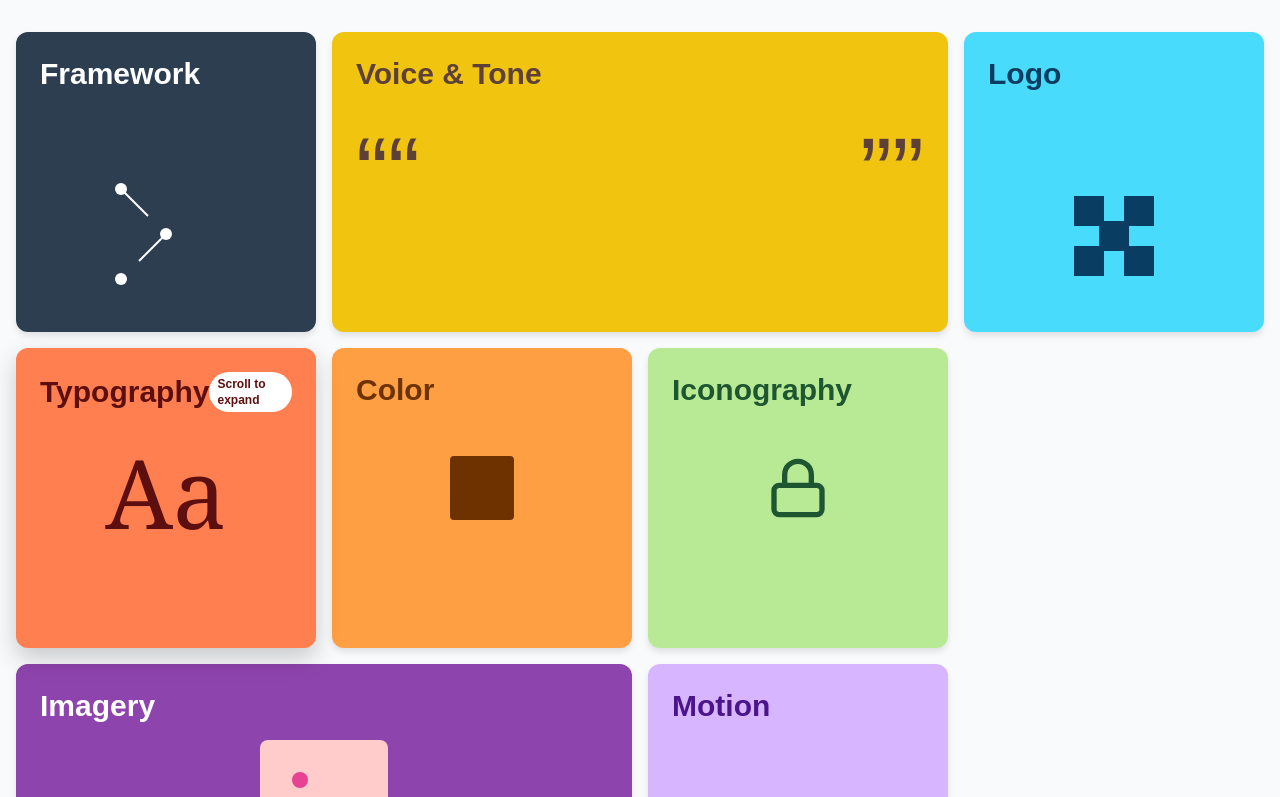
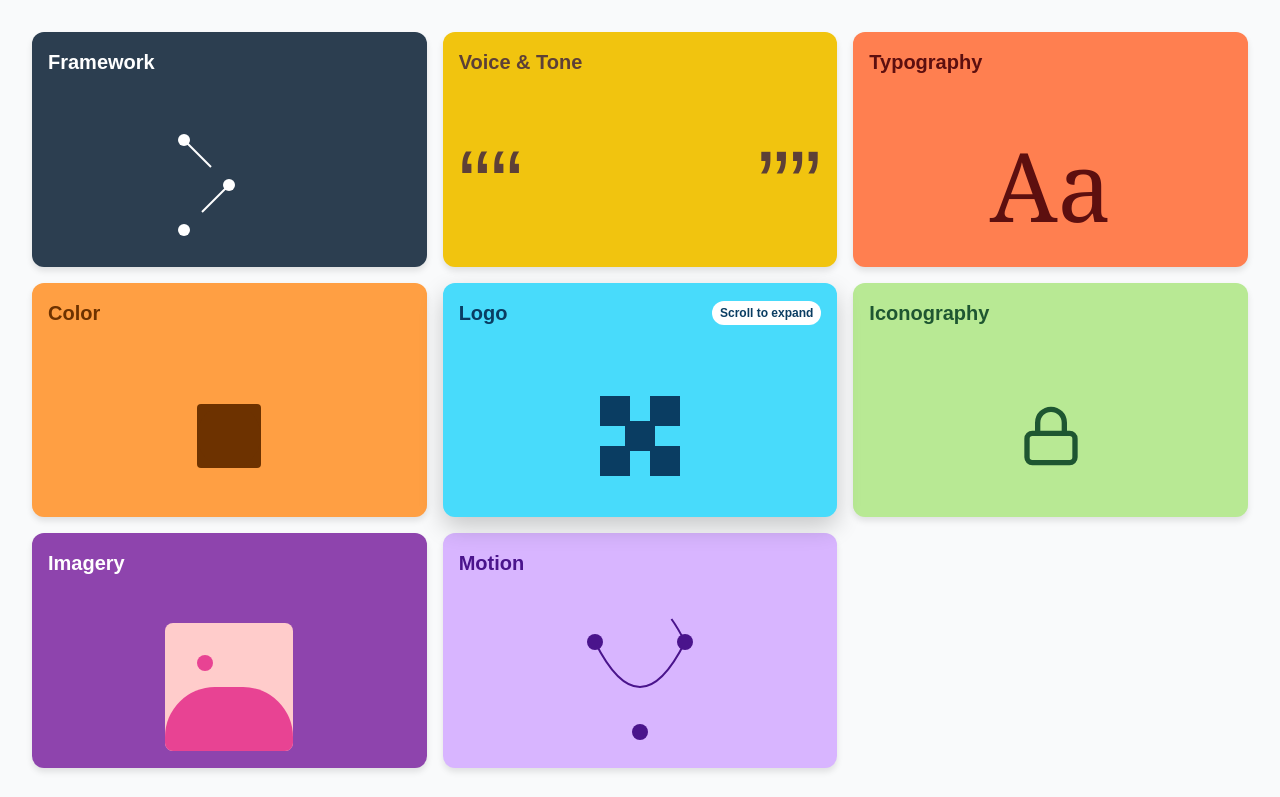
Before and after one commit to kakashihatakesh6/dropbox-ui, a Next.js app: page /home in a window 1280 px wide. Shown: the top 797 px of the page. Built offline with nearby package versions, Linux system fonts and the light colour scheme.

Commit message:
feat: added full functionality

```diff
--- a/src/components/design-system.tsx
+++ b/src/components/design-system.tsx
@@ -9,7 +9,7 @@ import { LockIcon, UnlockIcon, MoonIcon, PaletteIcon, TypeIcon, RefreshCwIcon }
 export default function DesignSystem() {
   const [expandedItem, setExpandedItem] = useState<string | null>(null)
   const [hoveredItem, setHoveredItem] = useState<string | null>(null)
-  const [centerItem, setCenterItem] = useState<string | null>(null)
+  const [centerItem, setCenterItem] = useState<string | null>("logo")  // Default center item
   const [scrollAmount, setScrollAmount] = useState<Record<string, number>>({})
   const containerRef = useRef<HTMLDivElement>(null)
   const itemRefs = useRef<Record<string, HTMLDivElement | null>>({})
@@ -19,44 +19,18 @@ export default function DesignSystem() {
   useEffect(() => {
     const calculateCenterItem = () => {
       if (!containerRef.current) return
-
-      const containerRect = containerRef.current.getBoundingClientRect()
-      const containerCenter = containerRect.top + containerRect.height / 2
-
-      let closestItem = null
-      let closestDistance = Infinity
-
-      // Find the item closest to the center
-      Object.entries(itemRefs.current).forEach(([itemId, element]) => {
-        if (!element) return
-
-        const rect = element.getBoundingClientRect()
-        const itemCenter = rect.top + rect.height / 2
-        const distance = Math.abs(containerCenter - itemCenter)
-
-        if (distance < closestDistance) {
-          closestDistance = distance
-          closestItem = itemId
-        }
-      })
-
-      setCenterItem(closestItem)
+      setCenterItem("logo") // Force logo to be the center item
     }
 
     calculateCenterItem()
 
     const handleScroll = () => {
-      calculateCenterItem()
+      // Keep logo as center item, but track scroll for expansion
 
       // Clear previous timeout
       if (scrollTimeoutRef.current) {
         clearTimeout(scrollTimeoutRef.current)
       }
-
-      // Set a new timeout
-      scrollTimeoutRef.current = setTimeout(() => {
-        calculateCenterItem()
-      }, 150)
     }
 
     window.addEventListener('scroll', handleScroll)
@@ -80,9 +54,10 @@ export default function DesignSystem() {
     // Update scroll amount for this item
     setScrollAmount((prev) => {
       const currentAmount = prev[item] || 0
-      const newAmount = Math.max(0, Math.min(100, currentAmount + (e.deltaY > 0 ? 5 : -5)))
+      // Make scrolling more gradual for smoother expansion
+      const newAmount = Math.max(0, Math.min(100, currentAmount + (e.deltaY > 0 ? 2.5 : -2.5)))
 
-      // If scroll reaches threshold, expand the item
+      // Only expand fully when we reach the threshold
       if (newAmount >= 100 && expandedItem !== item) {
         setExpandedItem(item)
       } else if (newAmount <= 0 && expandedItem === item) {
@@ -117,23 +92,37 @@ export default function DesignSystem() {
   // Get expansion scale for an item (0-1)
   const getExpansionScale = (item: string) => {
     if (expandedItem === item) return 1
-    if (item === centerItem) return (scrollAmount[item] || 0) / 100
-    if (item === hoveredItem) return 0.5 // Partial animation on hover
+    if (item === centerItem) {
+      // Center item expansion is now handled by the more complex animation in the JSX
+      return ((centerItem && scrollAmount[centerItem]) || 0) / 100
+    }
+    if (item === hoveredItem && !scrollAmount[centerItem || '']) return 0.5 // Only show hover animation when not scrolling
     return 0
   }
 
   // Get opacity for items
   const getItemOpacity = (item: string) => {
-    if (expandedItem && expandedItem !== item) return 0.5
+    // When an item is fully expanded, make other items completely invisible
+    if (expandedItem && expandedItem !== item) return 0
+    // Fade out other items as center expands
+    if (item !== centerItem && centerItem && typeof scrollAmount[centerItem] === 'number' && scrollAmount[centerItem] > 0) {
+      return Math.max(0.2, 1 - scrollAmount[centerItem] / 100 * 0.8)
+    }
     return 1
   }
 
   // Get size for an item based on hover/center/expanded state
   const getItemSize = (item: string) => {
     if (expandedItem === item) return 1.1
-    if (item === centerItem) return 1 + (scrollAmount[centerItem] || 0) / 100 * 0.1
-    if (item === hoveredItem) return 1.05
-    return 1
+    if (item === centerItem) {
+      // Make center item grow more substantially during scroll
+      return 1 + ((centerItem && scrollAmount[centerItem]) || 0) / 100 * 0.3
+    }
+    if (item === hoveredItem && !scrollAmount[centerItem || '']) return 1.05
+    // Make other items shrink as center expands
+    return item !== centerItem && centerItem && typeof scrollAmount[centerItem] === 'number'
+      ? Math.max(0.6, 1 - (scrollAmount[centerItem]) / 100 * 0.4)
+      : 1
   }
 
   // Get z-index for proper layering
@@ -151,7 +140,6 @@ export default function DesignSystem() {
       title: "Framework",
       bgColor: "#2c3e50",
       textColor: "white",
-      span: "col-span-1",
       content: (
         <div className="h-full flex items-center justify-center">
           {hoveredItem === "framework" ? (
@@ -225,9 +213,8 @@ export default function DesignSystem() {
       title: "Voice & Tone",
       bgColor: "#f1c40f",
       textColor: "#5d4037",
-      span: "md:col-span-2",
       content: (
-        <div className="flex justify-between items-center h-32">
+        <div className="flex justify-between items-center h-full">
           {hoveredItem === "voice" ? (
             <motion.div
               className="flex flex-col items-center justify-center w-full space-y-2"
@@ -309,9 +296,8 @@ export default function DesignSystem() {
       title: "Logo",
       bgColor: "#48dbfb",
       textColor: "#0a3d62",
-      span: "md:row-span-2",
       content: (
-        <div className="flex justify-center items-center h-64">
+        <div className="flex justify-center items-center h-full">
           {hoveredItem === "logo" ? (
             <motion.div
               initial={{ opacity: 0 }}
@@ -399,9 +385,8 @@ export default function DesignSystem() {
       title: "Typography",
       bgColor: "#ff7f50",
       textColor: "#5d0f0f",
-      span: "col-span-1",
       content: (
-        <div className="flex justify-center items-center h-32">
+        <div className="flex justify-center items-center h-full">
           {hoveredItem === "typography" ? (
             <motion.div
               initial={{ opacity: 0, rotate: -90 }}
@@ -450,9 +435,8 @@ export default function DesignSystem() {
       title: "Color",
       bgColor: "#ff9f43",
       textColor: "#6d3200",
-      span: "md:col-span-2 lg:col-span-1",
       content: (
-        <div className="flex justify-center items-center h-32 relative">
+        <div className="flex justify-center items-center h-full relative">
           {hoveredItem === "color" ? (
             <motion.div
               initial={{ opacity: 0, scale: 0.5 }}
@@ -530,9 +514,8 @@ export default function DesignSystem() {
       title: "Iconography",
       bgColor: "#b8e994",
       textColor: "#1e5631",
-      span: "col-span-1",
       content: (
-        <div className="flex justify-center items-center h-32">
+        <div className="flex justify-center items-center h-full">
           <motion.div
             animate={{
               scale: 1 + 0.5 * getExpansionScale("iconography"),
@@ -596,9 +579,8 @@ export default function DesignSystem() {
       title: "Imagery",
       bgColor: "#8e44ad",
       textColor: "white",
-      span: "md:col-span-2",
       content: (
-        <div className="flex justify-center items-center h-32">
+        <div className="flex justify-center items-center h-full">
           {hoveredItem === "imagery" ? (
             <motion.div
               initial={{ opacity: 0, scale: 0.5 }}
@@ -656,9 +638,8 @@ export default function DesignSystem() {
       title: "Motion",
       bgColor: "#d8b5ff",
       textColor: "#4a148c",
-      span: "col-span-1",
       content: (
-        <div className="flex justify-center items-center h-64">
+        <div className="flex justify-center items-center h-full">
           {hoveredItem === "motion" ? (
             <motion.div
               initial={{ opacity: 0 }}
@@ -768,17 +749,80 @@ export default function DesignSystem() {
   ]
 
   return (
-    <div className="w-full min-h-screen bg-gray-50 py-8 px-4" ref={containerRef}>
-      <div className="grid grid-cols-1 md:grid-cols-3 lg:grid-cols-4 gap-4 max-w-7xl mx-auto">
-        {items.map((item) => (
+    <div className="w-full h-screen bg-gray-50 flex items-center justify-center overflow-hidden" ref={containerRef}>
+      <div className="grid grid-cols-3 grid-rows-3 gap-4 h-full w-full max-h-screen max-w-screen p-8">
+        {items.map((item) => {
+          // Set grid positions to create a 3x3 grid with logo in center
+          let gridPosition = "";
+          switch(item.id) {
+            case "framework":
+              gridPosition = "col-start-1 col-end-2 row-start-1 row-end-2";
+              break;
+            case "voice":
+              gridPosition = "col-start-2 col-end-3 row-start-1 row-end-2";
+              break;
+            case "logo": // Center item
+              gridPosition = "col-start-2 col-end-3 row-start-2 row-end-3";
+              break;
+            case "typography":
+              gridPosition = "col-start-3 col-end-4 row-start-1 row-end-2";
+              break;
+            case "color":
+              gridPosition = "col-start-1 col-end-2 row-start-2 row-end-3";
+              break;
+            case "iconography":
+              gridPosition = "col-start-3 col-end-4 row-start-2 row-end-3";
+              break;
+            case "imagery":
+              gridPosition = "col-start-1 col-end-2 row-start-3 row-end-4";
+              break;
+            case "motion":
+              gridPosition = "col-start-2 col-end-3 row-start-3 row-end-4";
+              break;
+            default:
+              gridPosition = "col-start-3 col-end-4 row-start-3 row-end-4";
+          }
+
+          // Calculate position offset for moving items away from center
+          const positionOffset = centerItem && typeof scrollAmount[centerItem] === 'number' && scrollAmount[centerItem] > 0
+            ? (() => {
+                if (item.id === centerItem) return { x: 0, y: 0 };
+
+                const moveOutFactor = scrollAmount[centerItem] / 100 * 100;
+
+                // Explicitly use the id as a string to avoid TypeScript errors
+                const id = item.id;
+                switch(id) {
+                  case "framework": // top-left
+                    return { x: -moveOutFactor, y: -moveOutFactor };
+                  case "voice": // top-center
+                    return { x: 0, y: -moveOutFactor };
+                  case "typography": // top-right
+                    return { x: moveOutFactor, y: -moveOutFactor };
+                  case "color": // middle-left
+                    return { x: -moveOutFactor, y: 0 };
+                  case "iconography": // middle-right
+                    return { x: moveOutFactor, y: 0 };
+                  case "imagery": // bottom-left
+                    return { x: -moveOutFactor, y: moveOutFactor };
+                  case "motion": // bottom-center
+                    return { x: 0, y: moveOutFactor };
+                  default: // bottom-right
+                    return { x: moveOutFactor, y: moveOutFactor };
+                }
+              })()
+            : { x: 0, y: 0 };
+
+          return (
             <motion.div
               key={item.id}
               ref={(el: HTMLDivElement | null) => { itemRefs.current[item.id] = el }}
-            className={`bg-[${item.bgColor}] text-[${item.textColor}] p-6 overflow-hidden relative rounded-xl shadow-lg ${item.span}`}
+              className={`bg-[${item.bgColor}] text-[${item.textColor}] p-4 overflow-hidden relative rounded-xl shadow-lg ${gridPosition} transition-colors`}
               animate={{
-              height: expandedItem === item.id ? 500 : 300,
                 opacity: getItemOpacity(item.id),
                 scale: getItemSize(item.id),
+                x: positionOffset.x,
+                y: positionOffset.y,
                 zIndex: getZIndex(item.id),
                 backgroundColor: hoveredItem === item.id ? '#000000' : item.bgColor,
                 color: hoveredItem === item.id ? '#ffffff' : item.textColor,
@@ -787,19 +831,33 @@ export default function DesignSystem() {
                   : "0 4px 6px rgba(0,0,0,0.1)",
                 // When fully expanded, make it take more space
                 ...(expandedItem === item.id && {
-                gridColumn: "1 / -1", // Span all columns
-                height: 600,
+                  position: "fixed",
+                  top: 0,
+                  left: 0,
+                  x: 0,
+                  y: 0,
+                  width: "100vw",
+                  height: "100vh",
+                  borderRadius: 0,
+                  zIndex: 50
+                }),
+                // Apply intermediate expansion states for center item during scroll
+                ...(item.id === centerItem && !expandedItem && centerItem &&
+                   typeof scrollAmount[centerItem] === 'number' && scrollAmount[centerItem] > 0 && {
+                  width: `calc(100% + ${scrollAmount[centerItem] * 2}px)`,
+                  height: `calc(100% + ${scrollAmount[centerItem] * 2}px)`,
+                  margin: `-${scrollAmount[centerItem]}px`,
+                  zIndex: 25
                 }),
               }}
               transition={{
                 type: "spring",
-              stiffness: 300,
-              damping: 30,
-              // Make layout transitions smoother
-              layout: { duration: 0.5 },
+                stiffness: 200,
+                damping: 25,
+                layout: { duration: 0.3 },
               }}
               layout
-            onWheel={(e) => handleWheel(e, item.id)}
+              onWheel={item.id === centerItem ? (e) => handleWheel(e, item.id) : undefined}
               onClick={() => handleClick(item.id)}
               onMouseEnter={() => setHoveredItem(item.id)}
               onMouseLeave={handleMouseLeave}
@@ -808,36 +866,44 @@ export default function DesignSystem() {
                 color: hoveredItem === item.id ? '#ffffff' : item.textColor,
               }}
             >
-            <div className="flex justify-between items-center mb-4">
-              <h2 className="text-3xl font-bold">{item.title}</h2>
-              {centerItem === item.id && !expandedItem && (
+              <div className="flex justify-between items-center mb-2">
+                <h2 className="text-xl font-bold">{item.title}</h2>
+                {item.id === centerItem && !expandedItem && centerItem && (
                   <motion.div
                     className="text-xs font-semibold px-2 py-1 rounded-full bg-white bg-opacity-20"
                     initial={{ opacity: 0 }}
                     animate={{ opacity: 1 }}
                   >
-                  Scroll to expand
+                    {typeof scrollAmount[centerItem] === 'number' && scrollAmount[centerItem] > 0
+                      ? `${Math.round(scrollAmount[centerItem])}%`
+                      : "Scroll to expand"}
                   </motion.div>
                 )}
               </div>
 
-            {item.content}
+              {/* Only animate content in the center box or when not scrolling */}
+              {(item.id === centerItem || !centerItem || typeof scrollAmount[centerItem] !== 'number' || scrollAmount[centerItem] === 0)
+                ? item.content
+                : <div className="h-full flex items-center justify-center opacity-80">{item.content}</div>
+              }
 
               <AnimatePresence>
                 {expandedItem === item.id && (
                   <motion.div
-                  className="absolute bottom-0 left-0 right-0 p-8 bg-opacity-95 rounded-b-xl backdrop-blur-sm"
-                  initial={{ y: 100, opacity: 0 }}
-                  animate={{ y: 0, opacity: 1 }}
-                  exit={{ y: 100, opacity: 0 }}
+                    className="absolute inset-0 p-8 bg-opacity-100 overflow-auto"
+                    initial={{ opacity: 0 }}
+                    animate={{ opacity: 1 }}
+                    exit={{ opacity: 0 }}
                     transition={{ type: "spring", stiffness: 300, damping: 30 }}
                     style={{
                       backgroundColor: hoveredItem === item.id ? '#000000' : item.bgColor,
                     }}
                   >
-                  {item.expandedContent}
+                    <div className="max-w-4xl mx-auto my-8">
+                      <div className="flex justify-between items-center mb-8">
+                        <h1 className="text-3xl font-bold">{item.title}</h1>
                         <motion.button
-                    className="mt-4 px-4 py-2 bg-white bg-opacity-20 rounded-lg text-sm font-medium hover:bg-opacity-30 transition-colors"
+                          className="px-4 py-2 bg-white bg-opacity-20 rounded-lg text-sm font-medium hover:bg-opacity-30 transition-colors"
                           whileHover={{ scale: 1.05 }}
                           whileTap={{ scale: 0.95 }}
                           onClick={(e) => {
@@ -847,11 +913,18 @@ export default function DesignSystem() {
                         >
                           Close
                         </motion.button>
+                      </div>
+
+                      <div className="prose prose-lg">
+                        {item.expandedContent}
+                      </div>
+                    </div>
                   </motion.div>
                 )}
               </AnimatePresence>
             </motion.div>
-        ))}
+          )
+        })}
       </div>
     </div>
   )
```
Lines whose indentation alone changed are shown as unchanged.
